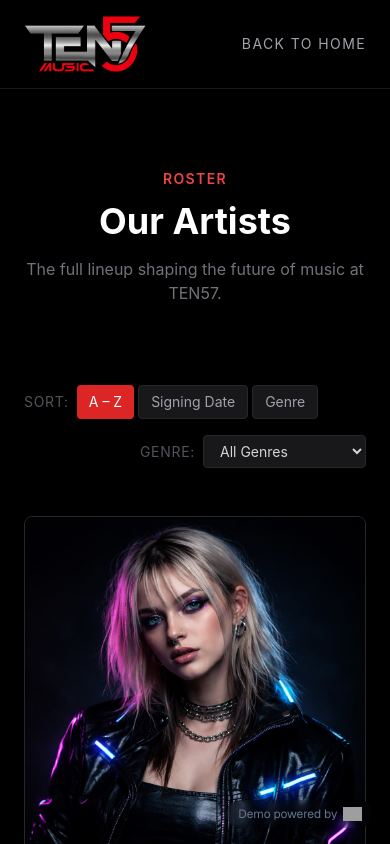
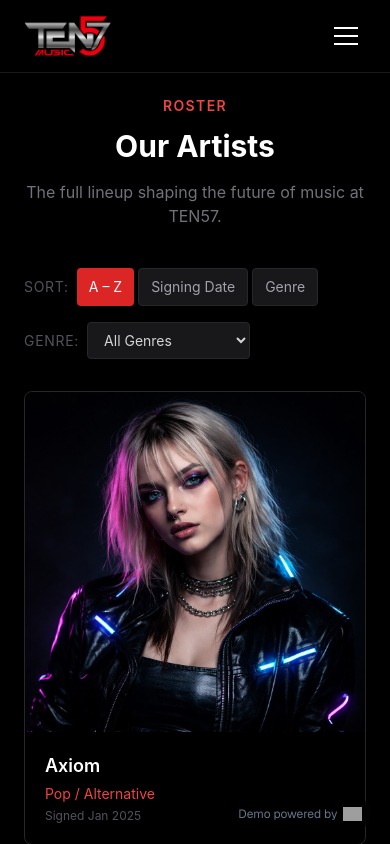
Before and after one commit to evvxnnn/Vurso, a Next.js app: page /demos/ten57/roster in a window 390 px wide. Shown: the top 844 px of the page. Built offline with nearby package versions, Linux system fonts and the light colour scheme; grey boxes are pictures that could not be loaded.

Commit message:
client1 mobile update

```diff
--- /dev/null
+++ b/app/demos/ten57/Nav.tsx
@@ -0,0 +1,114 @@
+'use client'
+
+import { useState } from 'react'
+
+interface NavLink {
+  label: string
+  href: string
+}
+
+export default function Nav({
+  links,
+  backLabel,
+  backHref,
+}: {
+  links?: NavLink[]
+  backLabel?: string
+  backHref?: string
+}) {
+  const [open, setOpen] = useState(false)
+
+  return (
+    <nav className="fixed top-0 inset-x-0 z-50 border-b border-white/10 bg-black/80 backdrop-blur-md">
+      <div className="max-w-6xl mx-auto flex items-center justify-between px-6 py-4">
+        <a href="/demos/ten57">
+          {/* eslint-disable-next-line @next/next/no-img-element */}
+          <img
+            src="/demos/ten57/logo-nav.png"
+            alt="TEN57 MUSIC"
+            className="h-10 sm:h-14 w-auto"
+          />
+        </a>
+
+        {/* Desktop links */}
+        {links && (
+          <ul className="hidden md:flex items-center gap-8 text-sm tracking-widest uppercase">
+            {links.map((l) => (
+              <li key={l.href}>
+                <a
+                  href={l.href}
+                  className="text-zinc-400 hover:text-red-500 transition-colors"
+                >
+                  {l.label}
+                </a>
+              </li>
+            ))}
+          </ul>
+        )}
+
+        {/* Desktop back link (subpages) */}
+        {backLabel && backHref && (
+          <a
+            href={backHref}
+            className="hidden md:block text-zinc-400 hover:text-red-500 transition-colors text-sm tracking-widest uppercase"
+          >
+            {backLabel}
+          </a>
+        )}
+
+        {/* Hamburger button */}
+        <button
+          onClick={() => setOpen(!open)}
+          className="md:hidden flex flex-col justify-center items-center w-10 h-10 gap-1.5"
+          aria-label="Toggle menu"
+        >
+          <span
+            className={`block w-6 h-0.5 bg-white transition-transform duration-200 ${
+              open ? 'translate-y-2 rotate-45' : ''
+            }`}
+          />
+          <span
+            className={`block w-6 h-0.5 bg-white transition-opacity duration-200 ${
+              open ? 'opacity-0' : ''
+            }`}
+          />
+          <span
+            className={`block w-6 h-0.5 bg-white transition-transform duration-200 ${
+              open ? '-translate-y-2 -rotate-45' : ''
+            }`}
+          />
+        </button>
+      </div>
+
+      {/* Mobile menu */}
+      {open && (
+        <div className="md:hidden border-t border-white/10 bg-black/95 backdrop-blur-md">
+          <ul className="flex flex-col px-6 py-4 gap-1">
+            {links?.map((l) => (
+              <li key={l.href}>
+                <a
+                  href={l.href}
+                  onClick={() => setOpen(false)}
+                  className="block py-3 text-zinc-300 hover:text-red-500 transition-colors text-sm tracking-widest uppercase"
+                >
+                  {l.label}
+                </a>
+              </li>
+            ))}
+            {backLabel && backHref && (
+              <li>
+                <a
+                  href={backHref}
+                  onClick={() => setOpen(false)}
+                  className="block py-3 text-zinc-300 hover:text-red-500 transition-colors text-sm tracking-widest uppercase"
+                >
+                  {backLabel}
+                </a>
+              </li>
+            )}
+          </ul>
+        </div>
+      )}
+    </nav>
+  )
+}
--- a/app/demos/ten57/blog/page.tsx
+++ b/app/demos/ten57/blog/page.tsx
@@ -1,6 +1,7 @@
 'use client'
 
 import { useState } from 'react'
+import Nav from '../Nav'
 
 type Category = 'all' | 'news' | 'releases' | 'press' | 'culture'
 
@@ -115,32 +116,14 @@ export default function BlogPage() {
 
   return (
     <div className="min-h-screen bg-black text-white" style={{ fontFamily: "'Inter', system-ui, sans-serif" }}>
-      {/* Nav */}
-      <nav className="sticky top-0 z-50 border-b border-white/10 bg-black/80 backdrop-blur-md">
-        <div className="max-w-6xl mx-auto flex items-center justify-between px-6 py-4">
-          <a href="/demos/ten57">
-            {/* eslint-disable-next-line @next/next/no-img-element */}
-            <img
-              src="/demos/ten57/logo-nav.png"
-              alt="TEN57 MUSIC"
-              className="h-14 w-auto"
-            />
-          </a>
-          <a
-            href="/demos/ten57"
-            className="text-zinc-400 hover:text-red-500 transition-colors text-sm tracking-widest uppercase"
-          >
-            Back to Home
-          </a>
-        </div>
-      </nav>
+      <Nav backLabel="Back to Home" backHref="/demos/ten57" />
 
       {/* Header */}
-      <section className="py-20 px-6 text-center">
+      <section className="pt-24 pb-10 md:py-20 px-6 text-center">
         <p className="text-red-500 uppercase tracking-widest text-sm mb-3 font-semibold">
           Blog
         </p>
-        <h1 className="text-4xl md:text-5xl font-bold mb-4">
+        <h1 className="text-3xl md:text-5xl font-bold mb-4">
           News & Culture
         </h1>
         <p className="text-zinc-500 max-w-xl mx-auto">
@@ -156,7 +139,7 @@ export default function BlogPage() {
               key={post.title}
               className="group border border-zinc-800 rounded-lg overflow-hidden hover:border-red-600/50 transition-colors cursor-pointer"
             >
-              <div className="h-48 bg-zinc-900 flex items-center justify-center">
+              <div className="h-40 sm:h-48 bg-zinc-900 flex items-center justify-center">
                 <svg viewBox="0 0 24 24" fill="none" stroke="currentColor" strokeWidth="1" className="w-12 h-12 text-zinc-800 group-hover:text-red-600/30 transition-colors">
                   <path strokeLinecap="round" strokeLinejoin="round" d="M12 7.5h1.5m-1.5 3h1.5m-7.5 3h7.5m-7.5 3h7.5m3-9h3.375c.621 0 1.125.504 1.125 1.125V18a2.25 2.25 0 01-2.25 2.25M16.5 7.5V18a2.25 2.25 0 002.25 2.25M16.5 7.5V4.875c0-.621-.504-1.125-1.125-1.125H4.125C3.504 3.75 3 4.254 3 4.875V18a2.25 2.25 0 002.25 2.25h13.5M6 7.5h3v3H6v-3z" />
                 </svg>
@@ -193,7 +176,7 @@ export default function BlogPage() {
             <button
               key={cat.key}
               onClick={() => setFilter(cat.key)}
-              className={`px-4 py-1.5 text-sm rounded transition-colors ${
+              className={`px-4 py-2.5 text-sm rounded transition-colors ${
                 filter === cat.key
                   ? 'bg-red-600 text-white'
                   : 'bg-zinc-900 text-zinc-400 hover:text-white border border-zinc-800'
--- a/app/demos/ten57/roster/page.tsx
+++ b/app/demos/ten57/roster/page.tsx
@@ -1,6 +1,7 @@
 'use client'
 
 import { useState, useMemo } from 'react'
+import Nav from '../Nav'
 
 type SortKey = 'name' | 'genre' | 'signed'
 
@@ -128,32 +129,14 @@ export default function RosterPage() {
 
   return (
     <div className="min-h-screen bg-black text-white" style={{ fontFamily: "'Inter', system-ui, sans-serif" }}>
-      {/* Nav */}
-      <nav className="sticky top-0 z-50 border-b border-white/10 bg-black/80 backdrop-blur-md">
-        <div className="max-w-6xl mx-auto flex items-center justify-between px-6 py-4">
-          <a href="/demos/ten57">
-            {/* eslint-disable-next-line @next/next/no-img-element */}
-            <img
-              src="/demos/ten57/logo-nav.png"
-              alt="TEN57 MUSIC"
-              className="h-14 w-auto"
-            />
-          </a>
-          <a
-            href="/demos/ten57"
-            className="text-zinc-400 hover:text-red-500 transition-colors text-sm tracking-widest uppercase"
-          >
-            Back to Home
-          </a>
-        </div>
-      </nav>
+      <Nav backLabel="Back to Home" backHref="/demos/ten57" />
 
       {/* Header */}
-      <section className="py-20 px-6 text-center">
+      <section className="pt-24 pb-10 md:py-20 px-6 text-center">
         <p className="text-red-500 uppercase tracking-widest text-sm mb-3 font-semibold">
           Roster
         </p>
-        <h1 className="text-4xl md:text-5xl font-bold mb-4">
+        <h1 className="text-3xl md:text-5xl font-bold mb-4">
           Our Artists
         </h1>
         <p className="text-zinc-500 max-w-xl mx-auto">
@@ -162,17 +145,17 @@ export default function RosterPage() {
       </section>
 
       {/* Controls */}
-      <div className="max-w-5xl mx-auto px-6 mb-12">
-        <div className="flex flex-wrap items-center gap-4">
+      <div className="max-w-5xl mx-auto px-6 mb-8 md:mb-12">
+        <div className="flex flex-col sm:flex-row sm:items-center gap-4">
           {/* Sort */}
           <div className="flex items-center gap-2">
-            <span className="text-zinc-600 text-sm uppercase tracking-wider">Sort:</span>
+            <span className="text-zinc-600 text-sm uppercase tracking-wider shrink-0">Sort:</span>
             <div className="flex gap-1">
               {SORT_OPTIONS.map((opt) => (
                 <button
                   key={opt.key}
                   onClick={() => setSort(opt.key)}
-                  className={`px-3 py-1.5 text-sm rounded transition-colors ${
+                  className={`px-3 py-2 text-sm rounded transition-colors ${
                     sort === opt.key
                       ? 'bg-red-600 text-white'
                       : 'bg-zinc-900 text-zinc-400 hover:text-white border border-zinc-800'
@@ -185,12 +168,12 @@ export default function RosterPage() {
           </div>
 
           {/* Filter */}
-          <div className="flex items-center gap-2 ml-auto">
-            <span className="text-zinc-600 text-sm uppercase tracking-wider">Genre:</span>
+          <div className="flex items-center gap-2 sm:ml-auto">
+            <span className="text-zinc-600 text-sm uppercase tracking-wider shrink-0">Genre:</span>
             <select
               value={filterGenre}
               onChange={(e) => setFilterGenre(e.target.value)}
-              className="bg-zinc-900 border border-zinc-800 rounded px-3 py-1.5 text-sm text-zinc-300 focus:outline-none focus:border-red-600 transition-colors"
+              className="bg-zinc-900 border border-zinc-800 rounded px-3 py-2 text-sm text-zinc-300 focus:outline-none focus:border-red-600 transition-colors"
             >
               <option value="all">All Genres</option>
               {GENRES.map((g) => (
```
Also changed, not shown: app/demos/ten57/page.tsx (+17 -39 lines).
